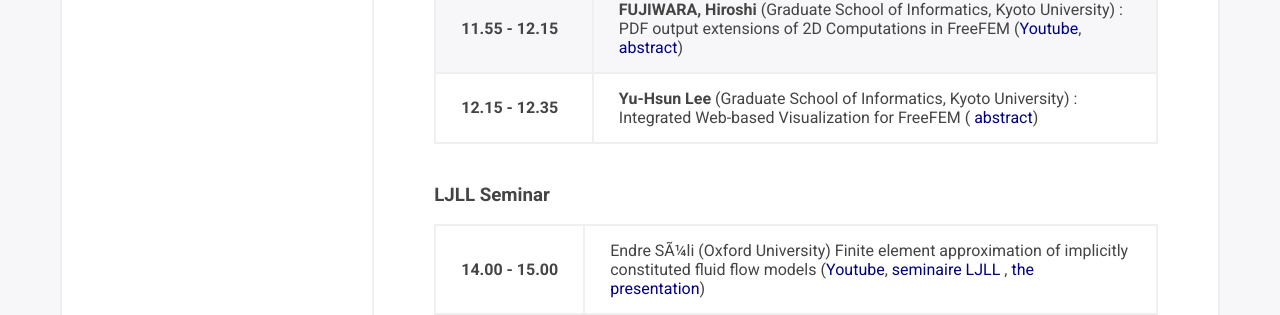
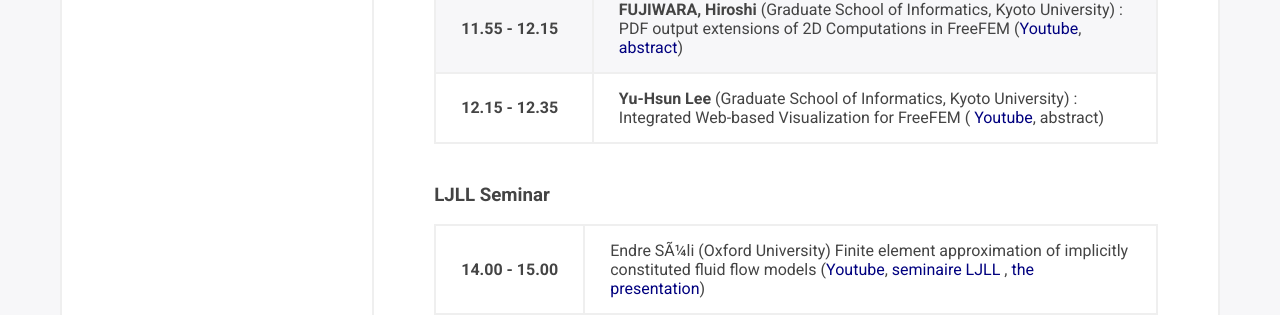
Before and after one commit to FreeFem/FreeFem-website, a Jekyll site: the page built from ffdays.md, in a window 1280 px wide and 900 px high, scrolled down 2920 px. Shown: the part 152-467 px from the top of the window. Built offline with Jekyll 4.4.1, drawn with Linux system fonts in a browser that asks for light colours.

Commit message:
correct missing movie and typo

```diff
--- a/_layouts/ffdays.html
+++ b/_layouts/ffdays.html
@@ -239,7 +239,7 @@ href="https://github.com/FreeFem/FreeFem-days/raw/master/2020/slides/AS.pdf">abs
                     presentation <a
 href="https://github.com/FreeFem/FreeFem-days/raw/master/2020/slides/talk-AS.pdf">
                       part 1 </a>, <a
-href="https://github.com/FreeFem/FreeFem-days/raw/master/2020/slides/talk-AS-1.pdf">
+href="https://github.com/FreeFem/FreeFem-days/raw/master/2020/slides/talk-AS-2.pdf">
                       part 2 </a>) ) </td>
                 </tr>
                 <tr>
@@ -324,8 +324,9 @@ href="https://github.com/FreeFem/FreeFem-days/raw/master/2020/slides/HF.pdf">abs
                   </th>
                   <td> <strong>Yu-Hsun Lee</strong> (Graduate School of
                     Informatics, Kyoto University) : <br>
-                    Integrated Web-based Visualization for FreeFEM ( <a
-href="https://github.com/FreeFem/FreeFem-days/raw/master/2020/slides/YHL.pdf">abstract</a>)
+                    Integrated Web-based Visualization for FreeFEM (
+		    <a href="https://youtu.be/RGKT-IpOWvE">Youtube</a>,
+		    <ahref="https://github.com/FreeFem/FreeFem-days/raw/master/2020/slides/YHL.pdf">abstract</a>)
                   </td>
                 </tr>
               </tbody>
```
